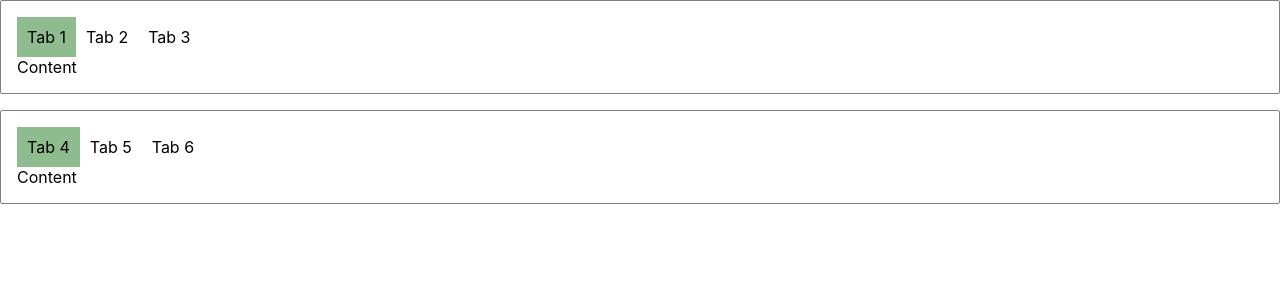
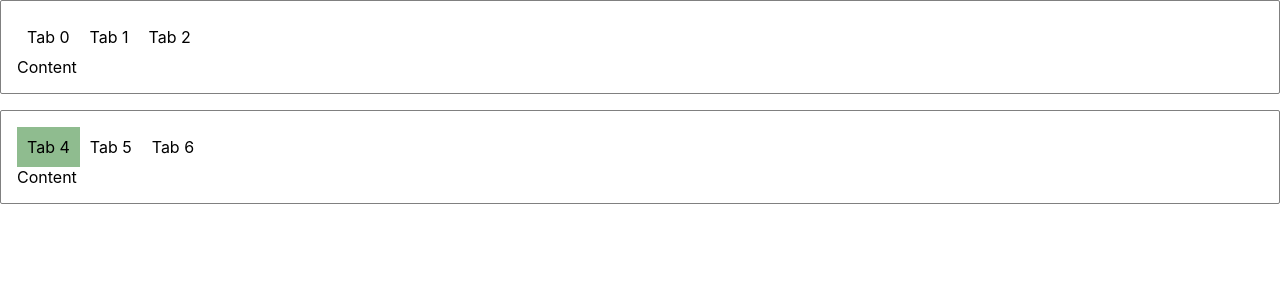
Before and after one commit to vmariano/tabs-content-exercise, a React (Create React App) app: page / in a window 1280 px wide. Shown: the top 300 px of the page. Built offline with nearby package versions, Linux system fonts and the light colour scheme.

Commit message:
Add list for tabs.

```diff
--- a/src/App.tsx
+++ b/src/App.tsx
@@ -5,7 +5,7 @@ import TabsView from "./TabsView/TabsView";
 function App() {
   return (
       <div>
-        <TabsView />
+        <TabsView tabs={[1,2,3]} />
         <div className="box">
           <div className="tabs">
             <div className="tab selected">Tab 4</div>
--- a/src/TabsView/TabsView.tsx
+++ b/src/TabsView/TabsView.tsx
@@ -1,13 +1,15 @@
 import React from "react";
 import "./TabsView.css";
 
-export default function TabsView() {
+export default function TabsView(props: { tabs: number[] }) {
     return (
         <div className="box">
             <div className="tabs">
-                <div className="tab selected">Tab 1</div>
-                <div className="tab">Tab 2</div>
-                <div className="tab">Tab 3</div>
+                {props.tabs.map((number, index) => {
+                    return (
+                        <div className="tab">Tab {index}</div>
+                    )
+                })}
             </div>
             <div>Content</div>
         </div>
```
